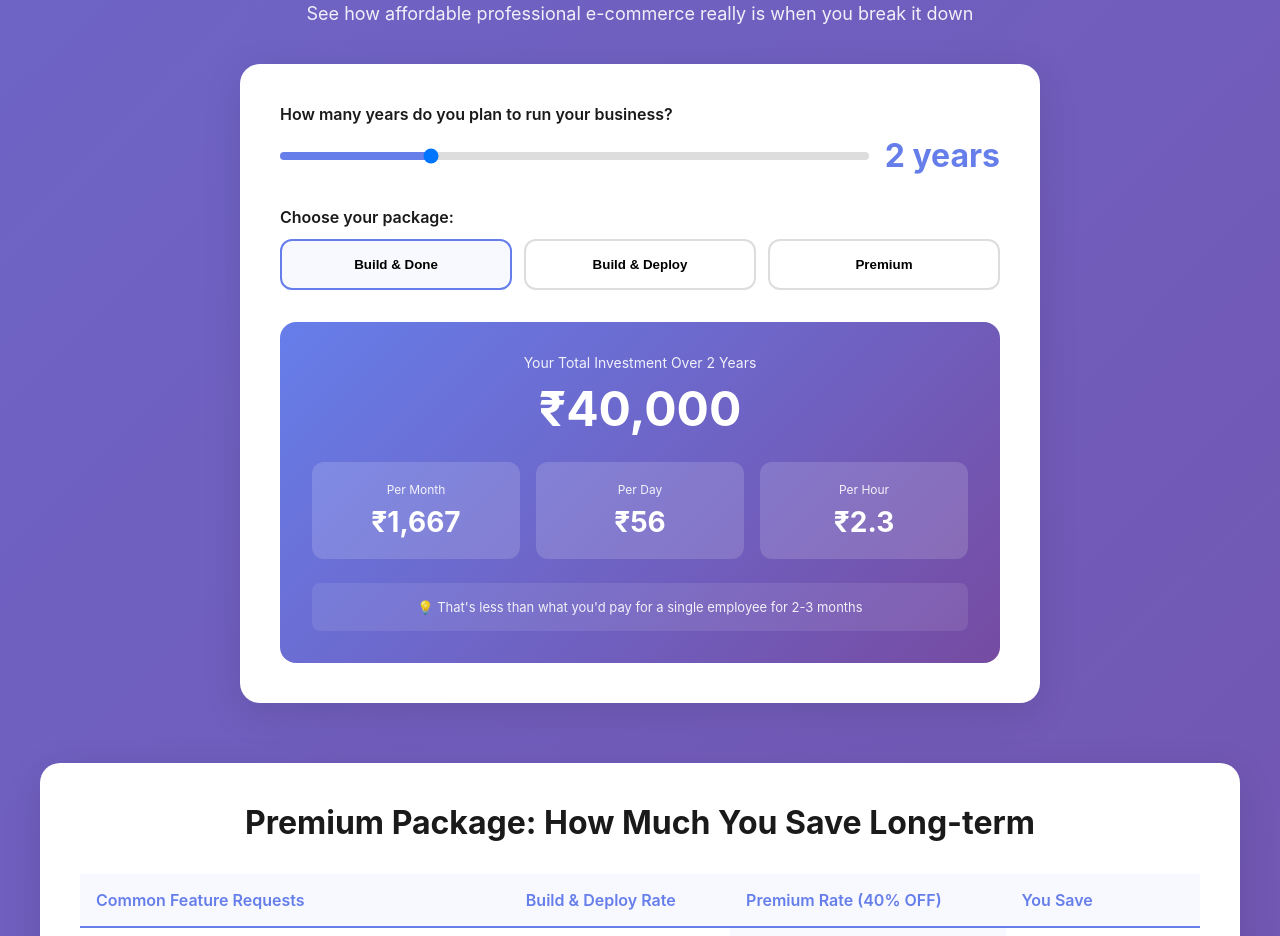
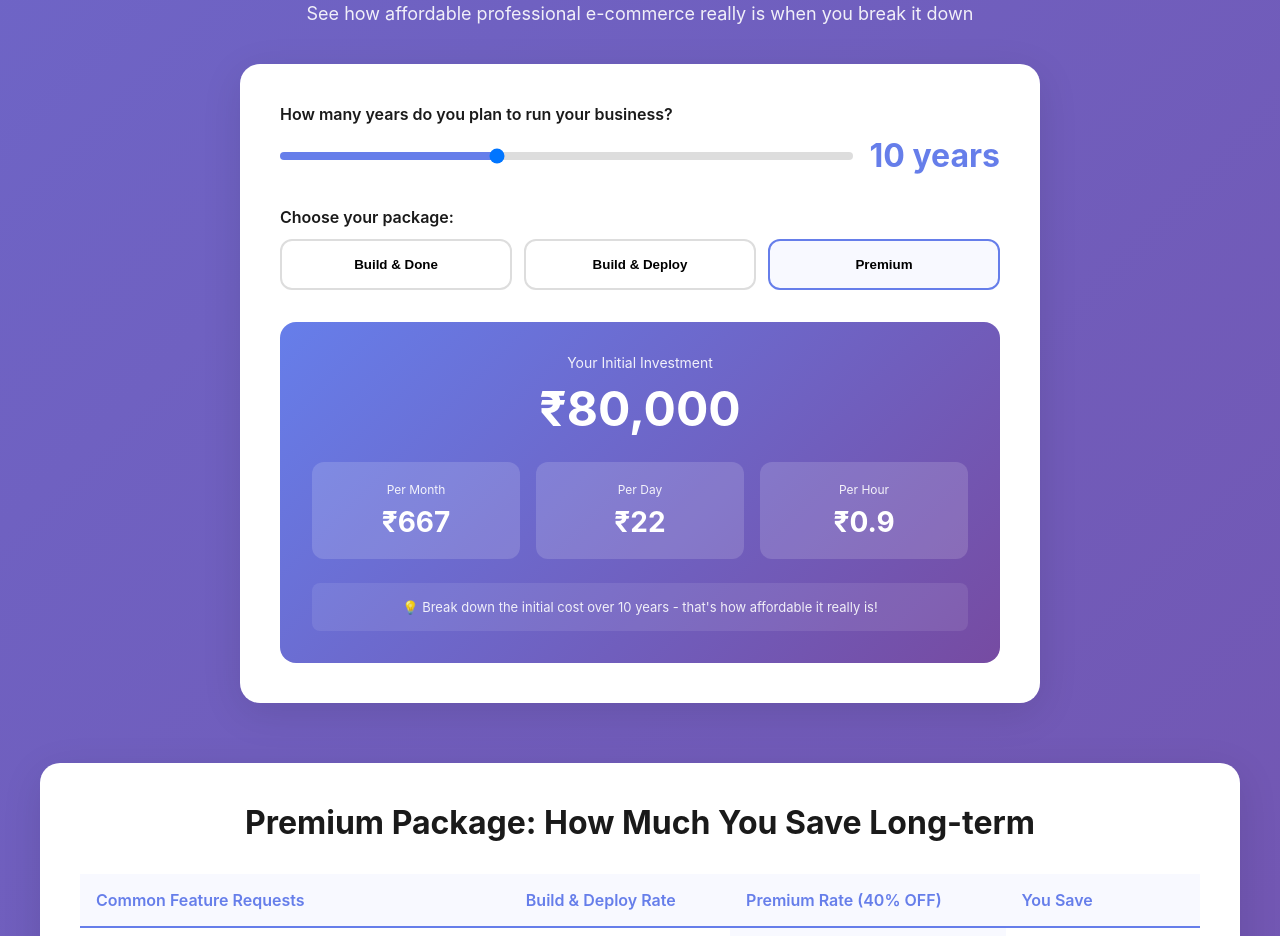
Before and after one commit to DhyanJoshi121/dhyanjoshi121.github.io, a plain HTML site: page index.html in a window 1280 px wide. Shown: the part 4252-5188 px from the top of the page. Drawn offline with Linux system fonts and the light colour scheme.

Commit message:
fix: cost calculator fixed

```diff
--- a/index.html
+++ b/index.html
@@ -1145,10 +1145,10 @@
                     How many years do you plan to run your business?
                 </label>
                 <div style="display: flex; gap: 16px; align-items: center;">
-                    <input type="range" id="yearSlider" min="1" max="5" value="2"
-                           style="flex: 1; height: 8px; border-radius: 4px; outline: none; -webkit-appearance: none; background: linear-gradient(to right, #667eea 0%, #667eea 40%, #ddd 40%, #ddd 100%);">
+                    <input type="range" id="yearSlider" min="1" max="25" value="10"
+                           style="flex: 1; height: 8px; border-radius: 4px; outline: none; -webkit-appearance: none; appearance: none; background: linear-gradient(to right, #667eea 0%, #667eea 37.5%, #ddd 37.5%, #ddd 100%);">
                     <div style="font-size: 32px; font-weight: 700; color: #667eea; min-width: 80px; text-align: center;">
-                        <span id="yearDisplay">2</span> years
+                        <span id="yearDisplay">10</span> years
                     </div>
                 </div>
             </div>
@@ -1158,16 +1158,16 @@
                     Choose your package:
                 </label>
                 <div style="display: grid; grid-template-columns: repeat(3, 1fr); gap: 12px;">
-                    <button class="package-selector active" data-package="1" onclick="selectPackage(1)"
-                            style="padding: 16px; border: 2px solid #667eea; border-radius: 12px; background: #f8f9ff; cursor: pointer; font-weight: 600; transition: all 0.3s;">
+                    <button class="package-selector" data-package="1" onclick="selectPackage(1)"
+                            style="padding: 16px; border: 2px solid #ddd; border-radius: 12px; background: white; cursor: pointer; font-weight: 600; transition: all 0.3s;">
                         Build & Done
                     </button>
                     <button class="package-selector" data-package="2" onclick="selectPackage(2)"
                             style="padding: 16px; border: 2px solid #ddd; border-radius: 12px; background: white; cursor: pointer; font-weight: 600; transition: all 0.3s;">
                         Build & Deploy
                     </button>
-                    <button class="package-selector" data-package="3" onclick="selectPackage(3)"
-                            style="padding: 16px; border: 2px solid #ddd; border-radius: 12px; background: white; cursor: pointer; font-weight: 600; transition: all 0.3s;">
+                    <button class="package-selector active" data-package="3" onclick="selectPackage(3)"
+                            style="padding: 16px; border: 2px solid #667eea; border-radius: 12px; background: #f8f9ff; cursor: pointer; font-weight: 600; transition: all 0.3s;">
                         Premium
                     </button>
                 </div>
@@ -1175,31 +1175,27 @@
 
             <div id="calculatorResult" style="background: linear-gradient(135deg, #667eea 0%, #764ba2 100%); border-radius: 16px; padding: 32px; color: white;">
                 <div style="text-align: center; margin-bottom: 24px;">
-                    <div style="font-size: 14px; opacity: 0.9; margin-bottom: 8px;">Your Total Investment Over <span id="resultYears">2</span> Years</div>
-                    <div style="font-size: 48px; font-weight: 700;">₹<span id="totalCost">40,000</span></div>
+                    <div style="font-size: 14px; opacity: 0.9; margin-bottom: 8px;">Your Initial Investment</div>
+                    <div style="font-size: 48px; font-weight: 700;">₹<span id="totalCost">80,000</span></div>
                 </div>
 
                 <div style="display: grid; grid-template-columns: repeat(3, 1fr); gap: 16px; margin-top: 24px;">
                     <div style="background: rgba(255,255,255,0.15); padding: 20px; border-radius: 12px; text-align: center;">
                         <div style="font-size: 12px; opacity: 0.9; margin-bottom: 8px;">Per Month</div>
-                        <div style="font-size: 28px; font-weight: 700;">₹<span id="monthlyCost">1,667</span></div>
+                        <div style="font-size: 28px; font-weight: 700;">₹<span id="monthlyCost">667</span></div>
                     </div>
                     <div style="background: rgba(255,255,255,0.15); padding: 20px; border-radius: 12px; text-align: center;">
                         <div style="font-size: 12px; opacity: 0.9; margin-bottom: 8px;">Per Day</div>
-                        <div style="font-size: 28px; font-weight: 700;">₹<span id="dailyCost">56</span></div>
+                        <div style="font-size: 28px; font-weight: 700;">₹<span id="dailyCost">22</span></div>
                     </div>
                     <div style="background: rgba(255,255,255,0.15); padding: 20px; border-radius: 12px; text-align: center;">
                         <div style="font-size: 12px; opacity: 0.9; margin-bottom: 8px;">Per Hour</div>
-                        <div style="font-size: 28px; font-weight: 700;">₹<span id="hourlyCost">2.3</span></div>
+                        <div style="font-size: 28px; font-weight: 700;">₹<span id="hourlyCost">0.9</span></div>
                     </div>
                 </div>
 
-                <div id="subscriptionNote" style="margin-top: 24px; padding: 16px; background: rgba(255,255,255,0.1); border-radius: 8px; font-size: 14px; text-align: center; display: none;">
-                    Includes: ₹<span id="devFee">40,000</span> development + ₹<span id="subFee">0</span>/month subscription
-                </div>
-
                 <div style="margin-top: 24px; padding: 16px; background: rgba(255,255,255,0.1); border-radius: 8px; font-size: 13px; text-align: center; opacity: 0.9;">
-                    💡 That's less than what you'd pay for a single employee for 2-3 months
+                    💡 Break down the initial cost over <span id="resultYears">10</span> years - that's how affordable it really is!
                 </div>
             </div>
         </div>
@@ -1211,13 +1207,13 @@
                 3: { dev: 80000, monthly: 8000, name: 'Premium' }
             };
 
-            let selectedPackage = 1;
-            let selectedYears = 2;
+            let selectedPackage = 3;
+            let selectedYears = 10;
 
             function updateSliderBackground() {
                 const slider = document.getElementById('yearSlider');
                 const value = slider.value;
-                const percentage = ((value - 1) / 4) * 100;
+                const percentage = ((value - 1) / 24) * 100;
                 slider.style.background = `linear-gradient(to right, #667eea 0%, #667eea ${percentage}%, #ddd ${percentage}%, #ddd 100%)`;
             }
 
@@ -1243,29 +1239,17 @@
                 const months = years * 12;
 
                 const devCost = pkg.dev;
-                const subscriptionCost = pkg.monthly * months;
-                const totalCost = devCost + subscriptionCost;
 
-                const perMonth = Math.round(totalCost / months);
-                const perDay = Math.round(totalCost / (months * 30));
-                const perHour = (totalCost / (months * 30 * 24)).toFixed(1);
+                // Calculate per month/day/hour based on initial cost spread over years
+                const perMonth = Math.round(devCost / months);
+                const perDay = Math.round(devCost / (months * 30));
+                const perHour = (devCost / (months * 30 * 24)).toFixed(1);
 
-                document.getElementById('totalCost').textContent = totalCost.toLocaleString('en-IN');
+                document.getElementById('totalCost').textContent = devCost.toLocaleString('en-IN');
                 document.getElementById('monthlyCost').textContent = perMonth.toLocaleString('en-IN');
                 document.getElementById('dailyCost').textContent = perDay.toLocaleString('en-IN');
                 document.getElementById('hourlyCost').textContent = perHour;
                 document.getElementById('resultYears').textContent = years;
-
-                document.getElementById('devFee').textContent = devCost.toLocaleString('en-IN');
-                document.getElementById('subFee').textContent = pkg.monthly.toLocaleString('en-IN');
-
-                // Show subscription note only for packages with monthly fee
-                const subNote = document.getElementById('subscriptionNote');
-                if (pkg.monthly > 0) {
-                    subNote.style.display = 'block';
-                } else {
-                    subNote.style.display = 'none';
-                }
             }
 
             // Year slider event
```
